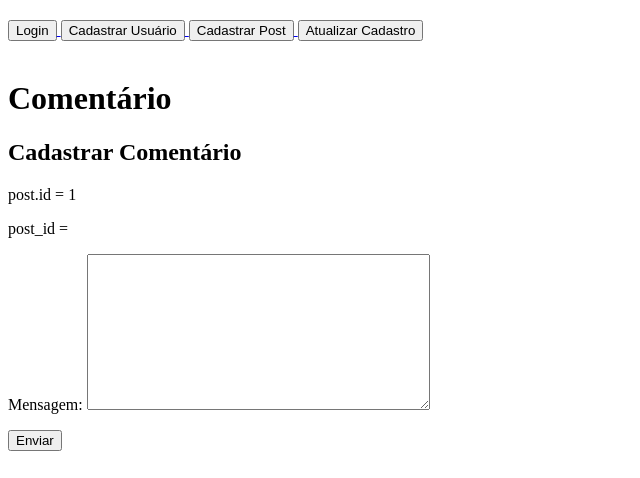
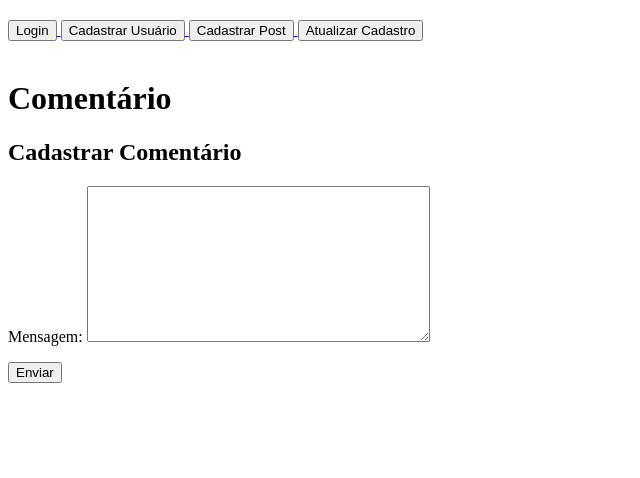
Before and after one commit to ThiAABrown/siteforum, a Django app: page /cadastrarcomentario/1 in a window 1280 px wide. Shown: the part 198-676 px from the top of the page, without its empty margins (0-640 px from the left). Run offline with Django 4.2, Linux system fonts and the light colour scheme; a user stored in the database is signed in; tables that the repository leaves empty hold one stand-in row (values such as "Sample post").

Commit message:
Arumado ai no cadastrar comentario

```diff
--- a/siteforum/nucleo/templates/cadastrar_comentario.html
+++ b/siteforum/nucleo/templates/cadastrar_comentario.html
@@ -4,8 +4,6 @@
 
     <h1>Comentário</h1>
         <h2>Cadastrar Comentário</h2>
-        <p>post.id = {{post.id}}</p>
-        <p>post_id = {{post_id}}</p>
         <form action="{% url 'cadastrar_comentario' post.id %}" method="POST">
             {% csrf_token %}
             {{ form.as_p }}
```
